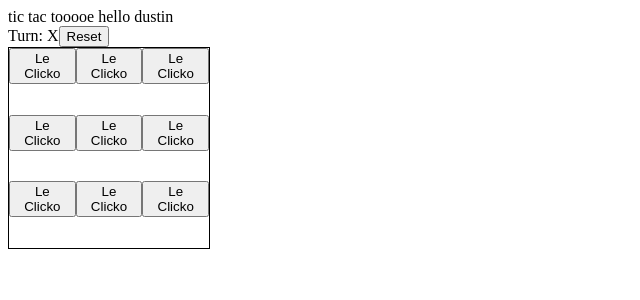
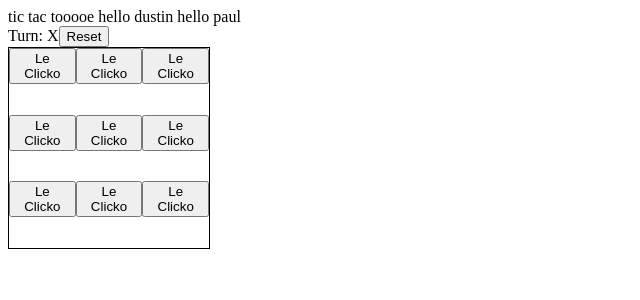
Before and after one commit to dustintktran/sideprojects, a React (Create React App) app: page / in a window 1280 px wide. Shown: the top 300 px of the page, without its empty margins (0-640 px from the left). Built offline with nearby package versions, Linux system fonts and the light colour scheme.

Commit message:
hello paul

```diff
--- a/src/App.js
+++ b/src/App.js
@@ -6,6 +6,7 @@ function App() {
     <div className="App">
       tic tac tooooe
       hello dustin
+      hello paul
       <TicTacToe />
     </div>
   );
```
